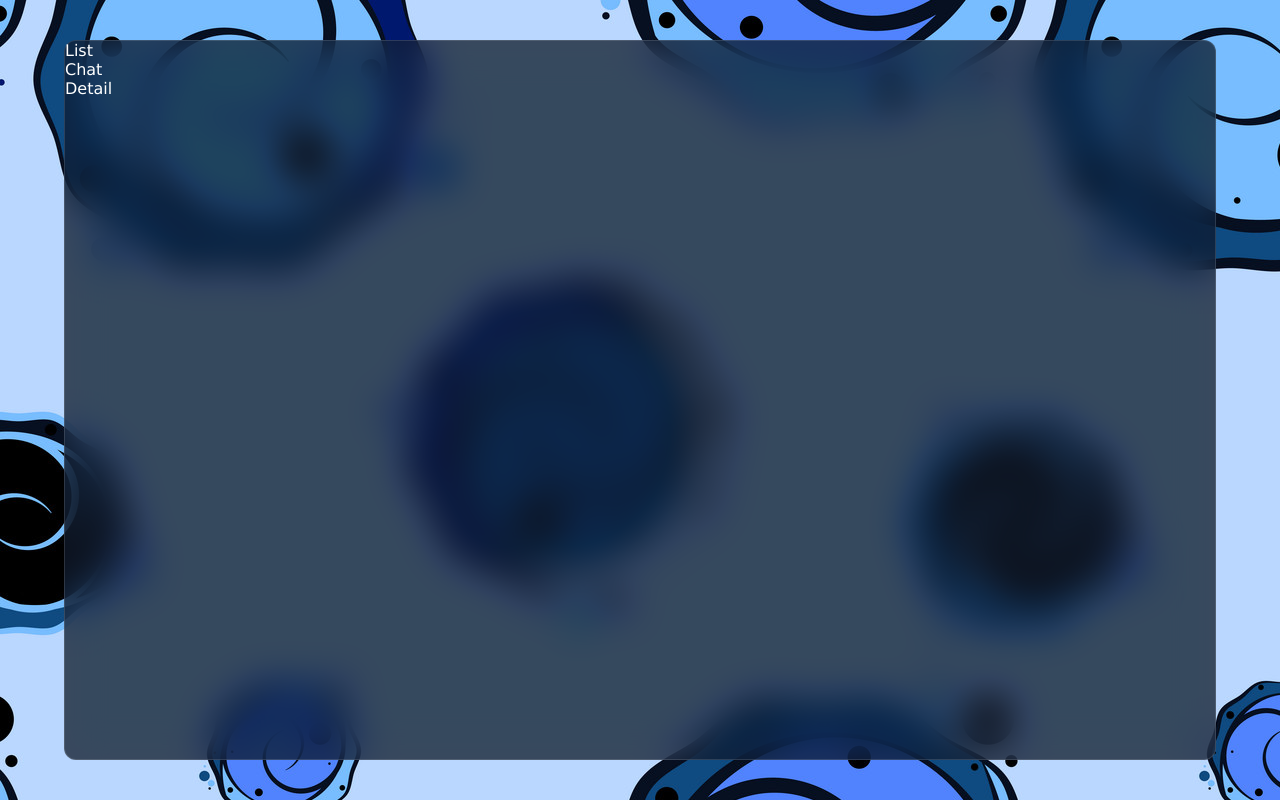
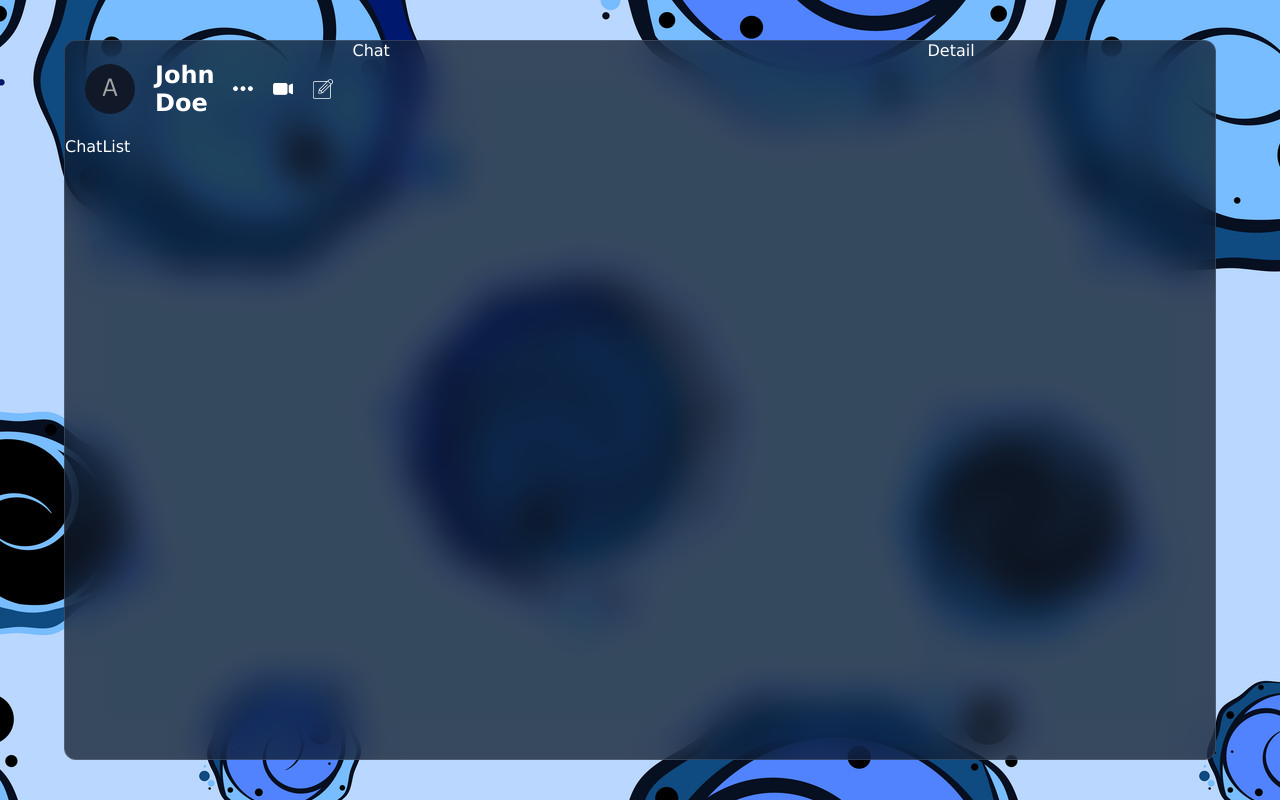
Before and after one commit to Itamar-Ratson/chat-app-firebase, a React (Vite) app: page / in a window 1280 px wide. Built offline with nearby package versions, Linux system fonts and the light colour scheme.

Commit message:
added base userInfo

```diff
--- a/src/components/chat/Chat.jsx
+++ b/src/components/chat/Chat.jsx
@@ -3,7 +3,7 @@ import './chat.css';
 const Chat = () => {
 	return (
 		<>
-			<div className=''>Chat</div>
+			<div className='chat'>Chat</div>
 		</>
 	);
 };
--- a/src/components/chat/chat.css
+++ b/src/components/chat/chat.css
@@ -0,0 +1,3 @@
+.chat {
+	flex: 2;
+}
--- a/src/components/detail/Detail.jsx
+++ b/src/components/detail/Detail.jsx
@@ -3,7 +3,7 @@ import './detail.css';
 const Detail = () => {
 	return (
 		<>
-			<div className=''>Detail</div>
+			<div className='detail'>Detail</div>
 		</>
 	);
 };
--- a/src/components/detail/detail.css
+++ b/src/components/detail/detail.css
@@ -0,0 +1,3 @@
+.detail {
+	flex: 1;
+}
--- a/src/components/list/List.jsx
+++ b/src/components/list/List.jsx
@@ -1,10 +1,13 @@
 import './list.css';
+import UserInfo from './userInfo/UserInfo';
+import ChatList from './chatList/ChatList';
 
 const List = () => {
 	return (
-		<>
-			<div className=''>List</div>
-		</>
+		<div className='list'>
+			<UserInfo />
+			<ChatList />
+		</div>
 	);
 };
 
--- /dev/null
+++ b/src/components/list/chatList/ChatList.jsx
@@ -0,0 +1,11 @@
+import './chatList.css';
+
+const ChatList = () => {
+	return (
+		<>
+			<div className='chatList'>ChatList</div>
+		</>
+	);
+};
+
+export default ChatList;
--- /dev/null
+++ b/src/components/list/chatList/chatList.css
@@ -0,0 +1,2 @@
+.chatList {
+}
--- a/src/components/list/list.css
+++ b/src/components/list/list.css
@@ -0,0 +1,3 @@
+.list {
+	flex: 1;
+}
--- /dev/null
+++ b/src/components/list/userInfo/UserInfo.jsx
@@ -0,0 +1,19 @@
+import './userInfo.css';
+
+const UserInfo = () => {
+	return (
+		<div className='userInfo'>
+			<div className='user'>
+				<img src='./avatar.png' alt='' />
+				<h2>John Doe</h2>
+			</div>
+			<div className='icons'>
+				<img src='./more.png' alt='' />
+				<img src='./video.png' alt='' />
+				<img src='./edit.png' alt='' />
+			</div>
+		</div>
+	);
+};
+
+export default UserInfo;
--- /dev/null
+++ b/src/components/list/userInfo/userInfo.css
@@ -0,0 +1,30 @@
+.userInfo {
+	padding: 20px;
+	display: flex;
+	align-items: center;
+	justify-content: space-between;
+
+	.user {
+		display: flex;
+		align-items: center;
+		gap: 20px;
+
+		img {
+			width: 50px;
+			height: 50px;
+			border-radius: 50%;
+			object-fit: cover;
+		}
+	}
+
+	.icons {
+		display: flex;
+		gap: 20px;
+
+		img {
+			width: 20px;
+			height: 20px;
+			cursor: pointer;
+		}
+	}
+}
--- a/src/index.css
+++ b/src/index.css
@@ -22,4 +22,5 @@ body {
 	backdrop-filter: blur(19px) saturate(180%);
 	border-radius: 12px;
 	border: 1px solid rgba(255, 255, 255, 0.125);
+	display: flex;
 }
```
